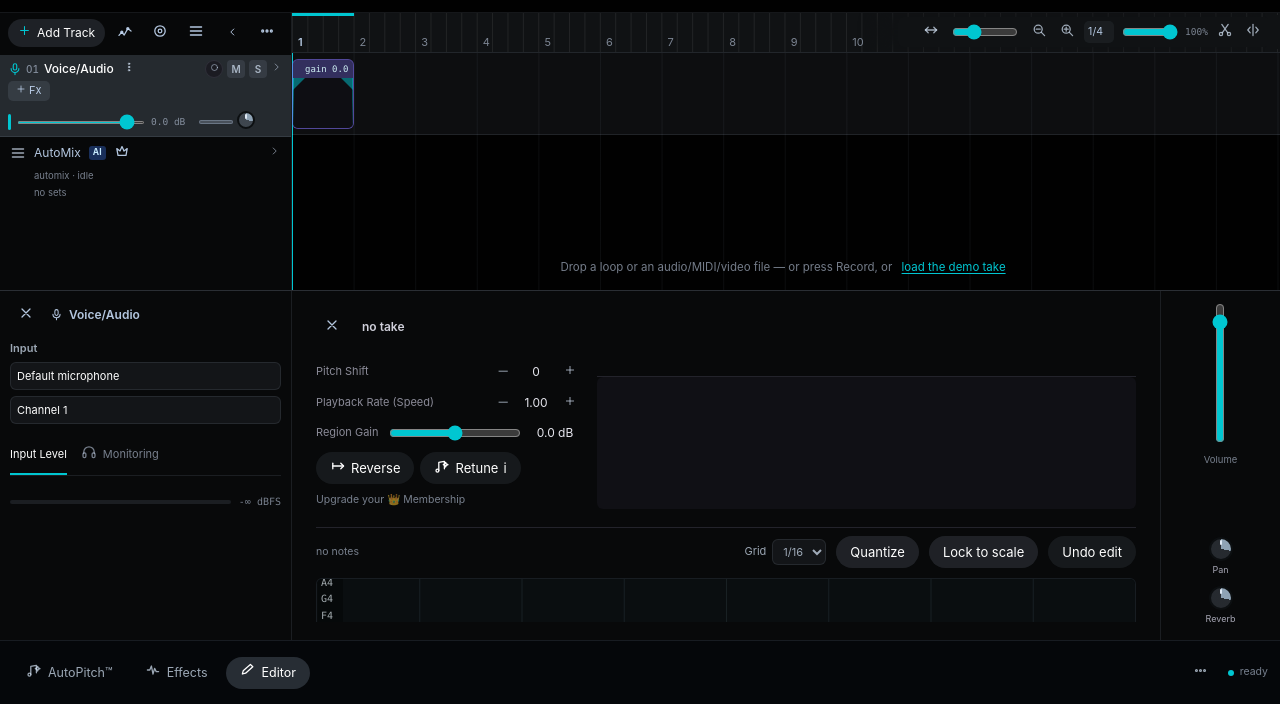
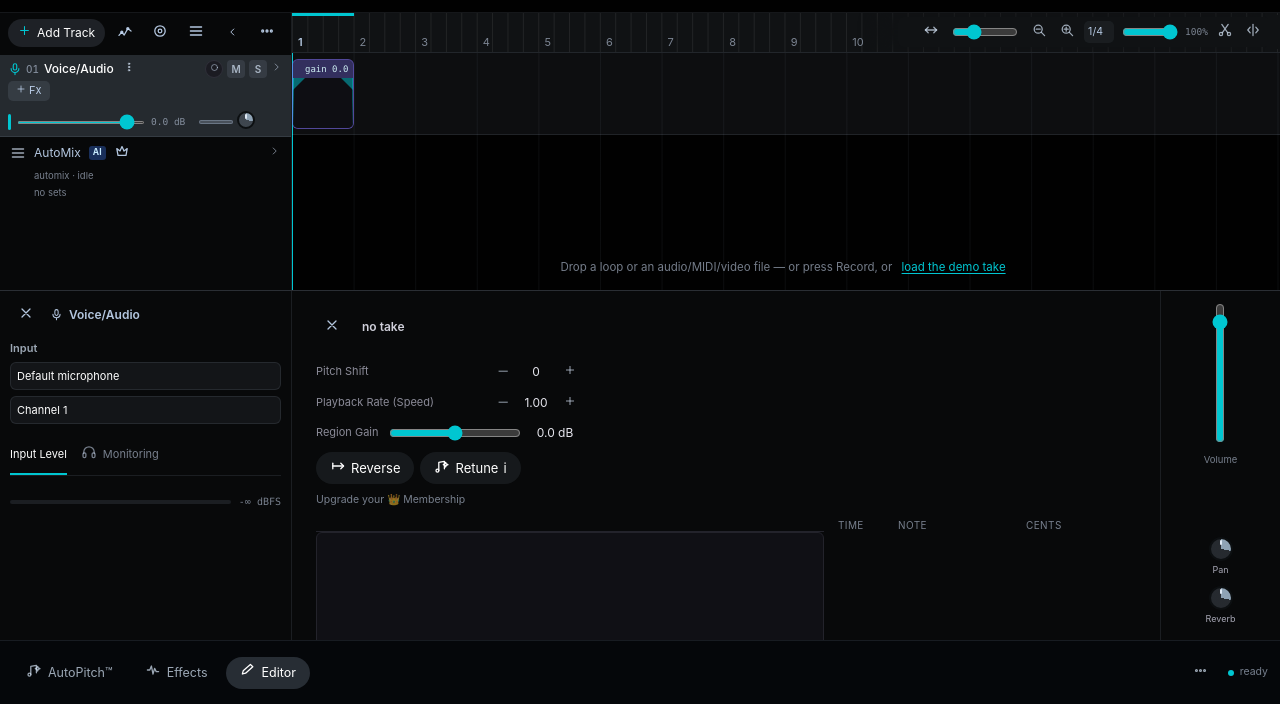
Before and after one commit to itsthemoon/apollo-studios, a website with bundled scripts: page app.html in a window 1280 px wide. Shown: the part 96-800 px from the top of the page. Built offline with nearby package versions, Linux system fonts and the light colour scheme.

Commit message:
feat: the Editor reads as a region editor — headers, side list, bar ruler
The note list had no headers and only three rows before scrolling, the roll
dividers were a fixed 32-beat guess rather than the meter's bars, and the region
ruler labelled every bar across the whole region. The list moves beside the wave
with Time/Note/Cents headers, dividers come from the meter and the take length,
and the wave keeps headroom instead of welding to its box.

```diff
--- a/app.html
+++ b/app.html
@@ -207,9 +207,15 @@
           </div>
           <p class="hint">Upgrade your <span aria-hidden="true">&#128081;</span> Membership</p>
         </div>
+      </div>
+      <div class="reg-cols">
         <div class="reg-wave">
           <div class="reg-ruler" id="reg-ruler" aria-hidden="true"></div>
           <div class="reg-canvas-wrap"><canvas id="reg-wave" width="900" height="150" role="img" aria-label="Region waveform"></canvas></div>
+        </div>
+        <div class="notes-side">
+          <div class="notes-head" aria-hidden="true"><span>Time</span><span>Note</span><span>Cents</span><span></span></div>
+          <div id="note-list" class="notes" role="list" aria-label="Detected notes"></div>
         </div>
       </div>
       <div class="reg-notes">
@@ -224,7 +230,6 @@
           </div>
         </div>
         <div class="roll-wrap"><canvas id="roll" width="1400" height="200" role="img" aria-label="Piano roll editor"></canvas></div>
-        <div id="note-list" class="notes" role="list" aria-label="Detected notes"></div>
       </div>
     </section>
 
--- a/js/app.js
+++ b/js/app.js
@@ -803,16 +803,23 @@ function paintRegionWave() {
   if (!state.peakCache) state.peakCache = waves.buildCache(state.take, state.sampleRate)
   const cols = waves.columns(state.peakCache, 0, state.take.length, w)
   ctx2d.fillStyle = 'rgba(0,198,209,0.85)'
+  /* 4px inset top and bottom so a limited take never welds to the border */
   const mid = h / 2
+  const room = Math.max(1, mid - 9)
   for (let x = 0; x < cols.peak.length; x++) {
-    const amp = Math.max(1, cols.peak[x] * mid)
+    const amp = Math.max(1, cols.peak[x] * room)
     ctx2d.fillRect(x, mid - amp, 1, amp * 2)
   }
   // the reference ruler counts bars across the whole region, cropped audio or not
   const ruler = $('reg-ruler')
   const bpm = Number($('in-bpm')?.value) || 96
   const bars = Math.max(2, Math.round((state.take.length / state.sampleRate) * bpm / 240))
-  ruler.innerHTML = Array.from({ length: 10 }, (_, i) => `<span>${Math.max(1, Math.round(1 + i * (bars / 9)))}</span>`).join('')
+  /* one label per bar line, thinned so the row never crowds */
+  const every = Math.max(1, Math.ceil(bars / 14))
+  ruler.innerHTML = Array.from({ length: Math.floor((bars - 1) / every) + 1 }, (_, i) => {
+    const bar = 1 + i * every
+    return `<span style="left:${((bar - 1) / bars) * 100}%">${bar}</span>`
+  }).join('')
 }
 
 function setRegion(patch) {
--- a/js/studio.js
+++ b/js/studio.js
@@ -783,16 +783,22 @@ export function attach(app) {
       $('note-count').textContent = state.notes.length ? `${state.notes.length} take notes` : 'no notes'
       g.fillStyle = '#0a0e10'
       g.fillRect(0, 0, W, H)
+      /* the dividers are the timeline's bar lines: span comes from the take,
+         and a bar is as many beats as the meter says, not a fixed four */
+      const beatsPerSecond = Number($('in-bpm').value) / 60
+      const perBar = Math.max(1, Number(($('in-timesig')?.value || '4/4').split('/')[0]) || 4)
+      const lastEnd = state.notes.reduce((m, n) => Math.max(m, n.start + n.dur), 0)
+      const totalBeats = Math.max(8, Math.ceil((lastEnd * beatsPerSecond + 1) / perBar) * perBar)
+      const beatX = (W - 26) / totalBeats
       g.fillStyle = '#192124'
-      for (let b = 0; b <= 32; b += 4) g.fillRect(b * (W / 32), 0, 1, H)
-      const beatsPerSecond = Number($('in-bpm').value) / 60
+      for (let b = 0; b <= totalBeats; b += perBar) g.fillRect(26 + b * beatX, 0, 1, H)
       const lowest = state.notes.length ? Math.min(...state.notes.map(n => Math.floor(n.midi))) : 48
       const low = Math.max(24, lowest - 2)
       state.notes.forEach((n) => {
         const row = 23 - (Math.round(n.midi) - low)
         if (row < 0 || row > 23) return
-        const x = (n.start * beatsPerSecond / 32) * (W - 26)
-        const w = Math.max(3, (n.dur * beatsPerSecond / 32) * W)
+        const x = n.start * beatsPerSecond * beatX
+        const w = Math.max(3, n.dur * beatsPerSecond * beatX)
         const flat = Math.abs(n.cents || 0) < 8
         g.fillStyle = flat ? '#3f8f99' : '#6fa8ff'
         g.fillRect(x + 26, row * (H / 24) + 2, w, Math.max(2, H / 24 - 4))
--- a/styles-ext.css
+++ b/styles-ext.css
@@ -288,7 +288,8 @@
 
 /* the take panel owns the dock height: the roll grows, the list and hint stay put */
 #p-take:not([hidden]) { display: flex; flex-direction: column; height: 100%; }
-#p-take .roll-wrap { flex: 1 1 auto; min-height: 96px; }
+#p-take .roll-wrap { flex: 0 1 auto; min-height: 96px; max-height: 152px; }
+#p-take .roll-wrap canvas { height: 100%; display: block; }
 #p-take #roll { height: 100%; }
 
 /* ------------------------------------------------------- transport additions */
@@ -551,9 +552,11 @@ body.rail-collapsed .ms { width: 20px; height: 18px; padding: 0; font-size: 10px
 .reg-row { display: flex; gap: 6px; }
 .reg-row .pill { display: inline-flex; align-items: center; gap: 5px; }
 .reg-wave { min-width: 0; }
-.reg-ruler { height: 16px; display: flex; gap: 24px; font-size: 9px; color: #6f6f80; border-bottom: 1px solid #23232b; }
-.reg-canvas-wrap { height: 132px; border-radius: 6px; background: #101015; overflow: hidden; }
-.reg-canvas-wrap canvas { width: 100%; height: 132px; display: block; }
+.reg-ruler { position: relative; height: 16px; font-size: 9px; color: #7c7c8e; border-bottom: 1px solid #23232b; }
+.reg-ruler span { position: absolute; top: 2px; transform: translateX(-0.5px); }
+.reg-cols { margin-bottom: 12px; }
+.reg-canvas-wrap { height: 118px; border-radius: 6px; background: #101015; border: 1px solid #23232b; overflow: hidden; }
+.reg-canvas-wrap canvas { width: 100%; height: 118px; display: block; }
 .reg-notes { margin-top: 10px; border-top: 1px solid #23232b; padding-top: 8px; }
 
 /* ---- transport key pill --------------------------------------------------- */
@@ -564,7 +567,8 @@ body.rail-collapsed .ms { width: 20px; height: 18px; padding: 0; font-size: 10px
 /* the dock must leave room for its own tab bar */
 .tabbar { flex: 0 0 auto; }
 .dock { min-height: 0; }
-#p-harmony, #p-voice, #p-take { max-height: calc(100vh - 320px); overflow: auto; }
+/* the scroller is .ins-body; a viewport-based cap here left content below the fold */
+#p-harmony, #p-voice, #p-take { max-height: none; overflow: visible; }
 .strip .knobs, .strip .knob-row { flex: 0 0 auto; }
 
 /* every select wears the same skin, including the transport and inspector ones */
@@ -598,3 +602,9 @@ input[type="range"] { accent-color: var(--accent, #00c6d1); }
 .arm { width: 22px; height: 22px; border-radius: 5px; border: 1px solid #2f2f39; background: #1b1b22; display: grid; place-items: center; color: #b9b9c6; }
 .arm svg { width: 11px; height: 11px; }
 .arm[aria-pressed="true"] { color: var(--red-hot, #f2493b); border-color: #f2493b55; background: #f2493b1a; }
+
+/* the wave and the note list share a row, so the list never falls below the fold */
+.reg-cols { display: grid; grid-template-columns: minmax(0, 1fr) 300px; gap: 12px; align-items: start; }
+.notes-side { display: flex; flex-direction: column; min-height: 0; max-height: 190px; }
+.notes-side .notes { flex: 1 1 auto; min-height: 0; max-height: none; }
+.notes-side .notes-head { padding-top: 2px; }
--- a/styles.css
+++ b/styles.css
@@ -307,7 +307,7 @@ body:has(#note-list .note) .dropzone { display: none; }
 .ins-meter i { display: block; width: 0; height: 100%; background: var(--cyan); }
 .ins-db { font-family: var(--mono); font-size: 10px; color: var(--dim); }
 
-.ins-body { flex: 1 1 auto; min-width: 0; overflow-y: auto; padding: 10px 12px 18px; min-height: 0;
+.ins-body { flex: 1 1 auto; min-width: 0; overflow-y: auto; padding: 10px 12px 28px; min-height: 0;
   display: flex; flex-direction: column; gap: 10px; }
 
 .ins-right { flex: 0 0 120px; border-left: 1px solid var(--line); padding: 10px 8px; min-height: 0;
@@ -351,7 +351,8 @@ body:has(#note-list .note) .dropzone { display: none; }
 .row output { font-family: var(--mono); font-size: 10.5px; color: var(--dim); }
 .check { display: inline-flex; align-items: center; gap: 6px; font-size: 11px; color: var(--mute); }
 
-.notes { display: flex; flex-direction: column; gap: 3px; max-height: 92px; flex: 0 0 auto; overflow: auto; }
+.notes { display: flex; flex-direction: column; gap: 3px; max-height: 210px; flex: 0 1 auto; overflow: auto; }
+.notes-head { display: grid; grid-template-columns: 52px 1fr 56px 44px; gap: 8px; padding: 0 2px 3px; font-size: 10px; letter-spacing: 0.04em; text-transform: uppercase; color: var(--dim); flex: 0 0 auto; }
 .note { display: grid; grid-template-columns: 52px 1fr 56px 44px; gap: 8px; align-items: center;
   background: var(--panel); border-radius: 5px; padding: 4px 8px; font-family: var(--mono); font-size: 10.5px; }
 .note button { background: var(--pill); border-radius: 4px; height: 18px; font-size: 9.5px; }
```
